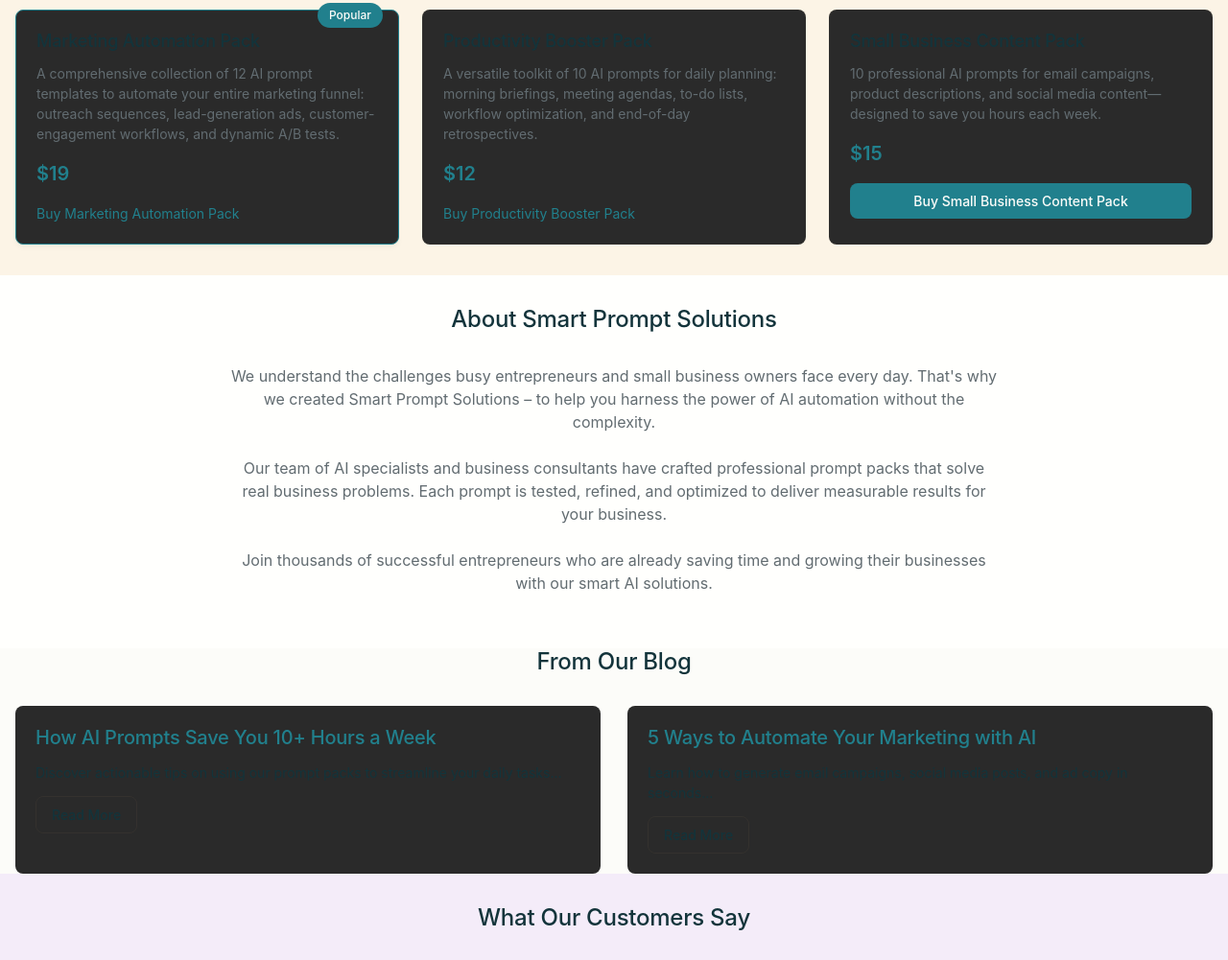
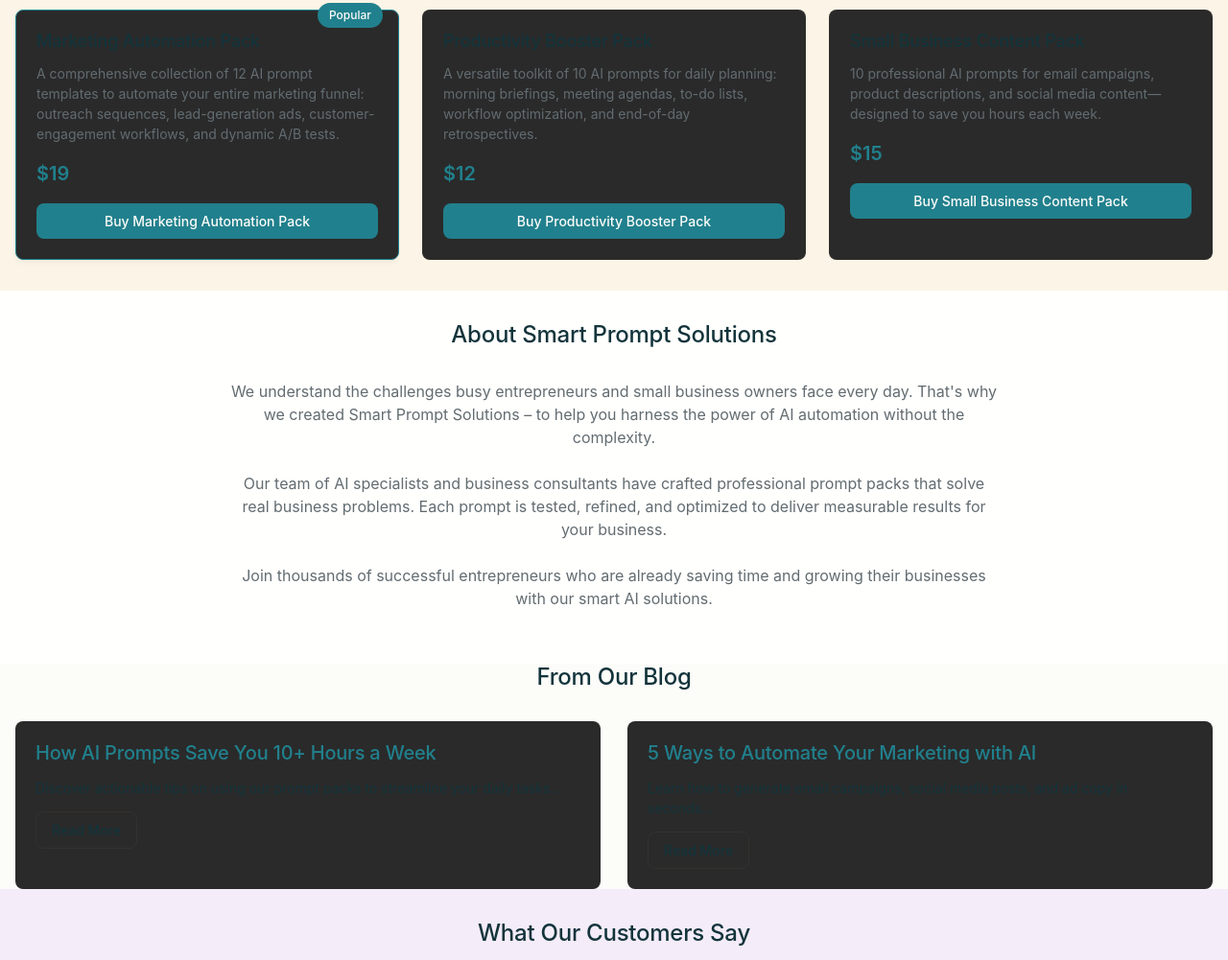
Before and after one commit to qharper36/smartpromptsolutions, a plain HTML site: page index.html in a window 1280 px wide. Shown: the part 1150-2151 px from the top of the page at 96% size. Drawn offline with Linux system fonts and the light colour scheme; a web font is replaced by a local one.

Commit message:
Update index.html

```diff
--- a/index.html
+++ b/index.html
@@ -160,8 +160,8 @@
       <div class="container">
         <h2 class="section__title">Our AI Prompt Packs</h2>
         <div class="products__grid">
-          <div class="product__card product__card--featured"><div class="product__badge">Popular</div><h3 class="product__title">Marketing Automation Pack</h3><p class="product__description">A comprehensive collection of 12 AI prompt templates to automate your entire marketing funnel: outreach sequences, lead-generation ads, customer-engagement workflows, and dynamic A/B tests.</p><div class="product__price">$19</div><a href="https://buy.stripe.com/dRm9AM97LbBY7Fz49v9sk01" …>Buy Marketing Automation Pack</a></div>
-          <div class="product__card"><h3 class="product__title">Productivity Booster Pack</h3><p class="product__description">A versatile toolkit of 10 AI prompts for daily planning: morning briefings, meeting agendas, to-do lists, workflow optimization, and end-of-day retrospectives.</p><div class="product__price">$12</div><a href="https://buy.stripe.com/fZubIU0Bf9tQ6Bv35r9sk02" …>Buy Productivity Booster Pack</a></div>
+          <div class="product__card product__card--featured"><div class="product__badge">Popular</div><h3 class="product__title">Marketing Automation Pack</h3><p class="product__description">A comprehensive collection of 12 AI prompt templates to automate your entire marketing funnel: outreach sequences, lead-generation ads, customer-engagement workflows, and dynamic A/B tests.</p><div class="product__price">$19</div><a href="https://buy.stripe.com/dRm9AM97LbBY7Fz49v9sk01" target="_blank" class="btn btn--primary btn--full-width">Buy Marketing Automation Pack</a></div>
+          <div class="product__card"><h3 class="product__title">Productivity Booster Pack</h3><p class="product__description">A versatile toolkit of 10 AI prompts for daily planning: morning briefings, meeting agendas, to-do lists, workflow optimization, and end-of-day retrospectives.</p><div class="product__price">$12</div><a href="https://buy.stripe.com/fZubIU0Bf9tQ6Bv35r9sk02" target="_blank" class="btn btn--primary btn--full-width">Buy Productivity Booster Pack</a></div>
           <div class="product__card"><h3 class="product__title">Small Business Content Pack</h3><p class="product__description">10 professional AI prompts for email campaigns, product descriptions, and social media content—designed to save you hours each week.</p><div class="product__price">$15</div><a href="https://buy.stripe.com/14A4gsgAd5dAgc5bBX9sk00" target="_blank" class="btn btn--primary btn--full-width">Buy Small Business Content Pack</a></div>
         </div>
       </div>
```
